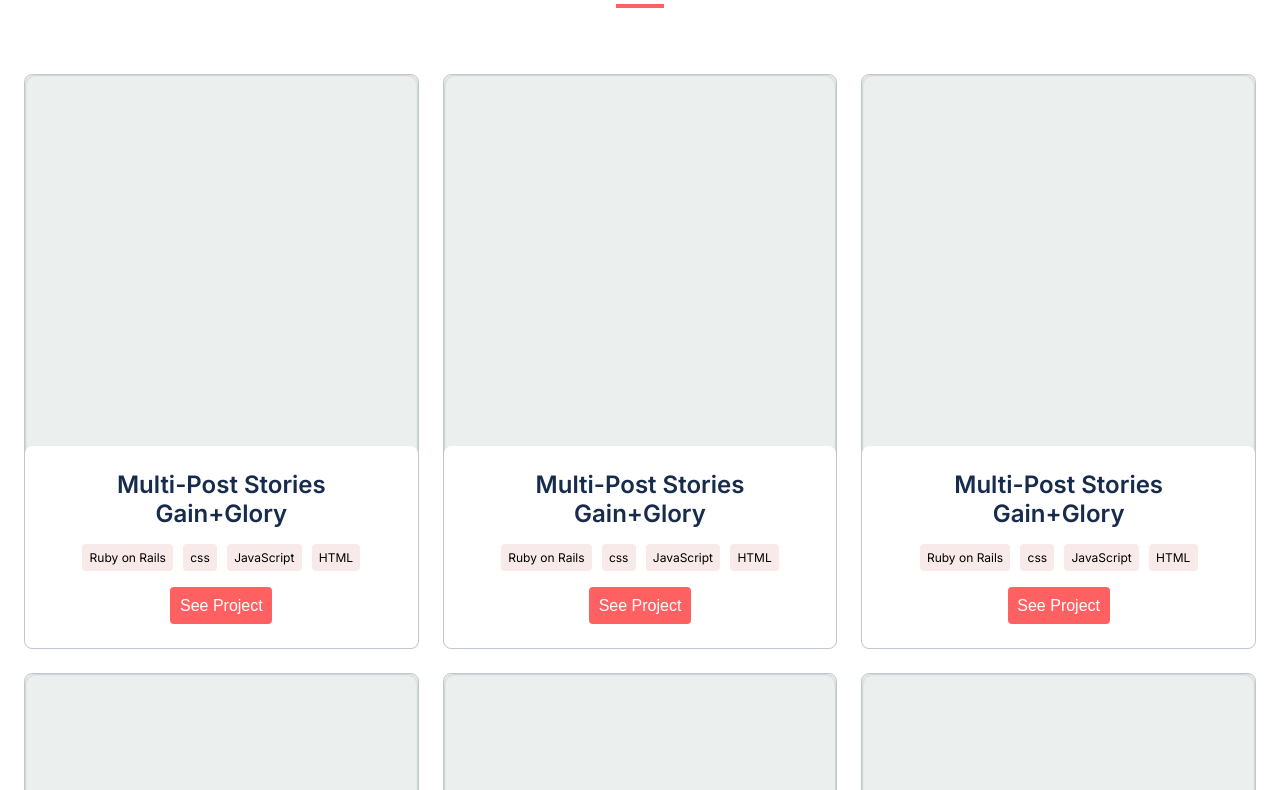
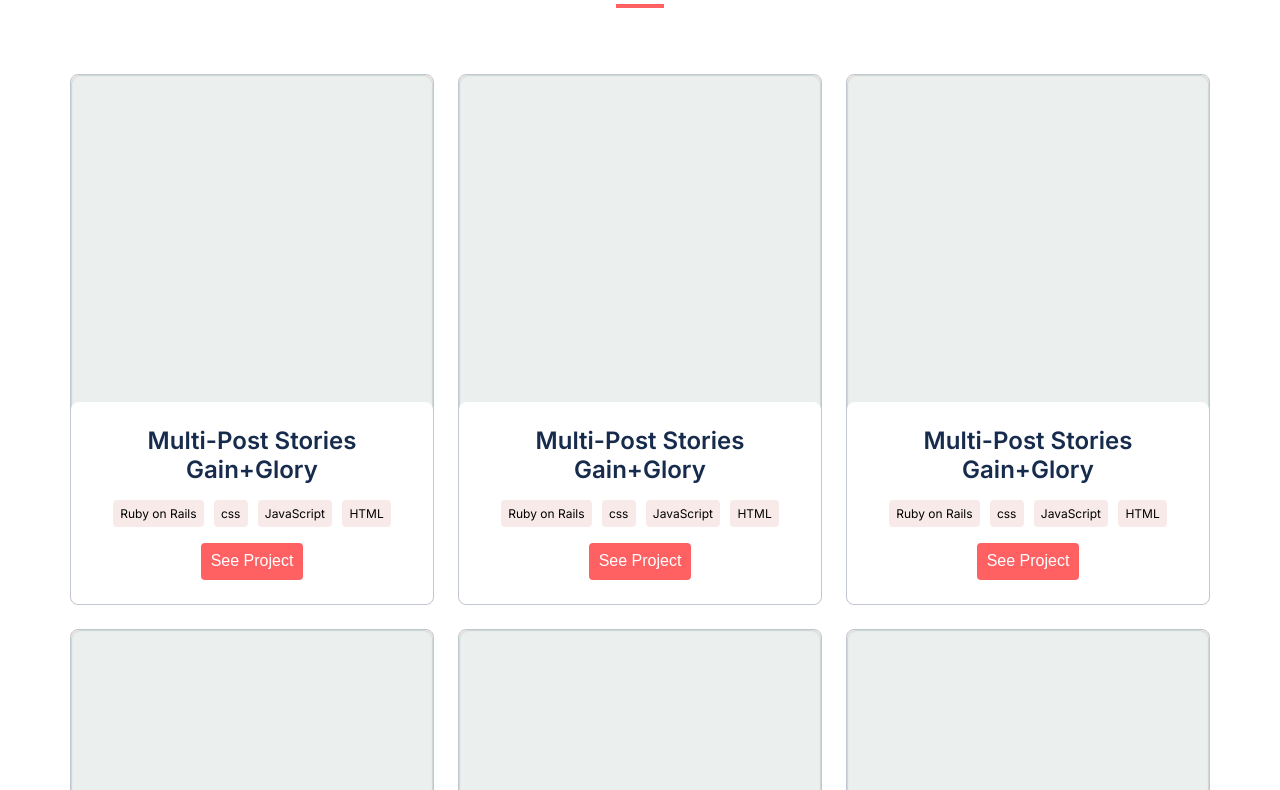
Before and after one commit to anuarshaidenov/portfolio, a website: page index.html in a window 1280 px wide. Shown: the part 625-1415 px from the top of the page. Drawn offline with nearby package versions, Linux system fonts and the light colour scheme; files that its build step writes are made by us from their sources; files whose address does not match are found by name.

Commit message:
Fix styles for the container

```diff
--- a/styles/_base.scss
+++ b/styles/_base.scss
@@ -35,5 +35,7 @@ ul {
 }
 
 .container {
-  padding: 0 1.2rem;
+  width: 90%;
+  max-width: 1140px;
+  margin: 0 auto;
 }
```
